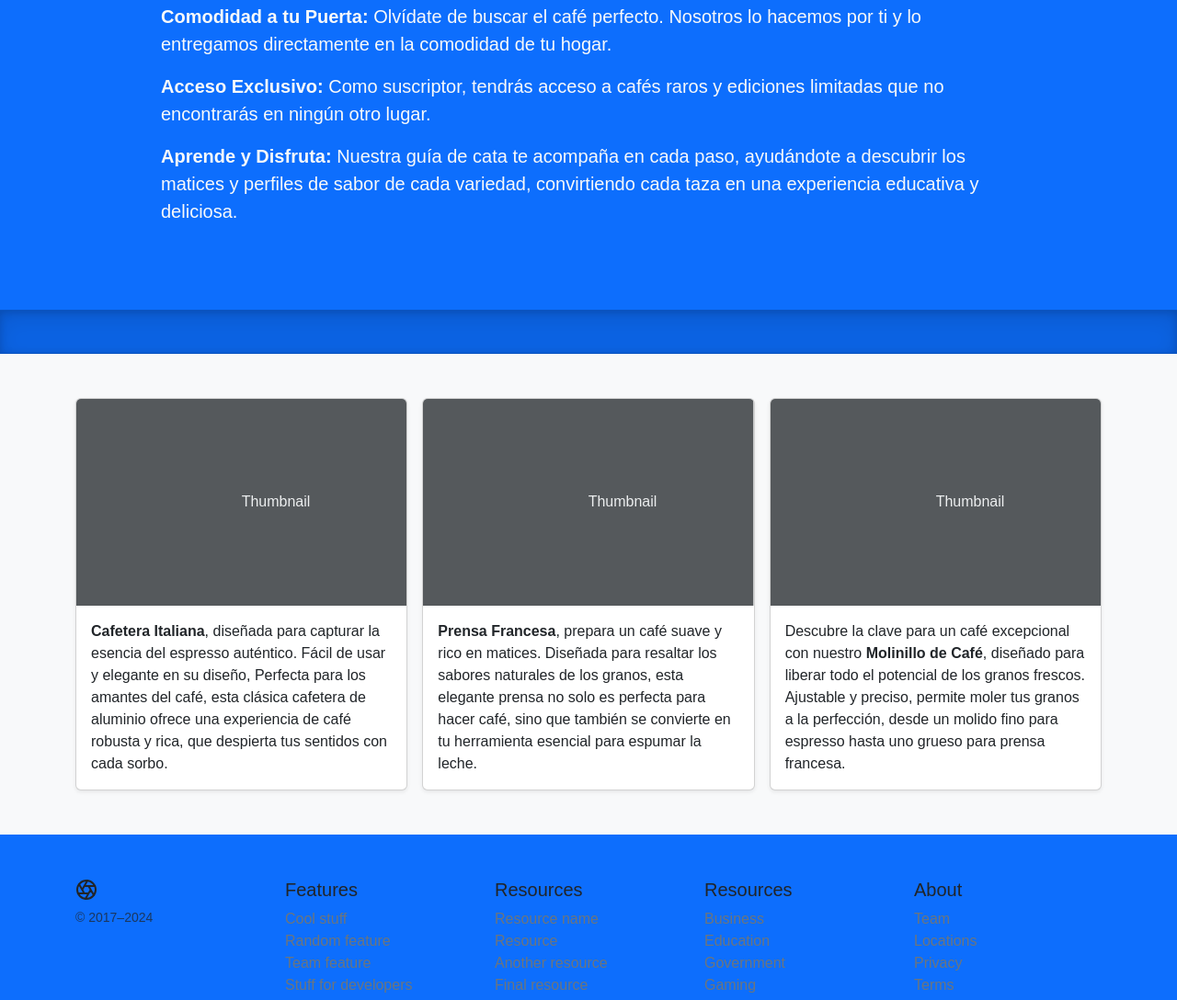
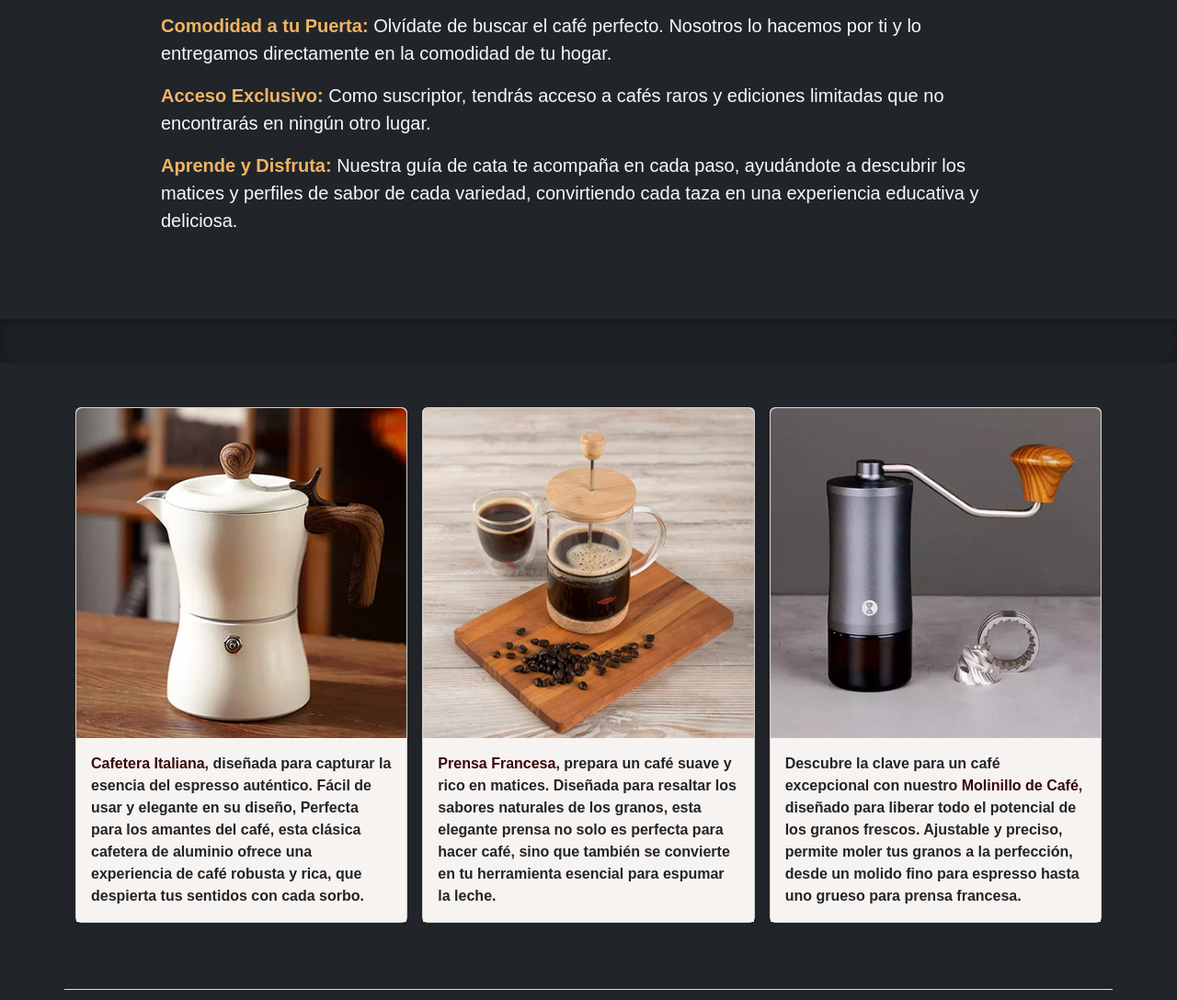
Before and after one commit to niknef/pureEspresso-VueJS, a website: page index.html in a window 1280 px wide. Shown: the part 1712-2800 px from the top of the page at 92% size. Drawn offline with nearby package versions, Linux system fonts and the light colour scheme; a web font is replaced by a local one.

Commit message:
add styles

```diff
--- a/index.html
+++ b/index.html
@@ -4,14 +4,15 @@
     <meta charset="UTF-8">
     <meta name="viewport" content="width=device-width, initial-scale=1.0">
     <link rel="stylesheet" href="https://use.typekit.net/vpo1pac.css">
-    <title>PureEspresso</title>
+    <title>PuroEspresso</title>
     <link rel="stylesheet" href="src/custom.css">
     <link rel="stylesheet" href="https://cdn.jsdelivr.net/npm/bootstrap-icons@1.11.3/font/bootstrap-icons.min.css">
+    <link rel="shortcut icon" href="./img/favicon.ico">
 
 </head>
-<body class="bg-primary">
+<body class="bg-dark">
 
-    <nav class="navbar navbar-expand-lg bg-body-tertiary rounded m-3">
+    <nav class="navbar navbar-expand-lg bg-light-coffee rounded m-3">
         <div class="container-fluid">
         <button class="navbar-toggler" type="button" data-bs-toggle="collapse" data-bs-target="#navbarsExample11" aria-controls="navbarsExample11" aria-expanded="false" aria-label="Toggle navigation">
             <span class="navbar-toggler-icon"></span>
@@ -19,7 +20,9 @@
 
           <div class="collapse navbar-collapse d-lg-flex" id="navbarsExample11">
 
-            <a class="navbar-brand col-lg-3 me-0 logo" href="#">
+            <a class="navbar-brand col-lg-3 me-0" href="#">
+
+                <img src="./img/logo-puroespresso.png" alt="PureEspresso" width="200">
                 <h1 class="visually-hidden">PureEspresso</h1>
             </a>
 
@@ -28,40 +31,41 @@
                 <a class="nav-link active fw-bold" aria-current="page" href="#">Home</a>
               </li>
               <li class="nav-item">
-                <a class="nav-link fw-bold" href="#">Nosotros</a>
+                <a class="nav-link fw-bold" href="#opciones">Opciones</a>
               </li>
               <li class="nav-item">
-                <a class="nav-link fw-bold" >Opciones</a>
+                <a class="nav-link fw-bold" href="#nosotros" >Nosotros</a>
               </li>
             </ul>
             <div class="d-lg-flex col-lg-3 justify-content-lg-end">
-              <button class="btn btn-primary fw-medium">Suscríbete</button>
+              <button class="btn btn-dark fw-medium ">Suscríbete</button>
             </div>
           </div>
         </div>
     </nav>
 
 <main>
-    <div class="position-relative overflow-hidden p-3 p-md-5 m-md-3 text-center rounded bg-body-tertiary">
+    <div class="position-relative overflow-hidden p-3 p-md-5 m-md-3 text-center rounded bg-body-tertiary" id="fondo-cafe">
         <div class="col-md-6 p-lg-5 mx-auto my-5 w-75">
           <h2 class="display-4 fw-bold">Para los Amantes del Café que Buscan lo Mejor en Cada Taza.</h2>
           <h3 class="fw-normal text-muted mb-3">Descubre el Placer de Degustar Cafés Únicos y Encuentra tu Favorito.</h3>
-          <div class="d-flex gap-3 justify-content-center lead fw-normal">
-            <button class="btn btn-primary fw-medium">Suscríbete Ahora!</button>
+          <div class="d-flex gap-3 justify-content-center lead">
+            <button class="btn btn-dark fw-medium ">Suscríbete Ahora!</button>
           </div>
         </div>
 
     </div>
 
-    <div class="d-md-flex flex-md-equal w-100 my-md-3 ps-md-3">
+    <div class="d-md-flex flex-md-equal w-100 my-md-3 ps-md-3" id="opciones">
+
         <div class="text-bg-dark me-md-3 pt-3 px-3 pt-md-5 px-md-5 text-center rounded overflow-hidden">
           <div class="my-3 py-3">
-            <h2 class="display-5">Starter Pack</h2>
-            <p class="lead">Selección de Cafés (3 variantes), Guía de cata básica, Turoriales para hacer un buen café.</p>
+            <h2 class="display-5 text-light-coffee">Starter Pack</h2>
+            <p class="lead text-light-coffee">Selección de Cafés (3 variantes), Guía de cata básica, Turoriales para hacer un buen café.</p>
           </div>
           <div class="bg-body-tertiary shadow-sm mx-auto" style="width: 80%; height: 300px; border-radius: 21px 21px 0 0;"></div>
         </div>
-        <div class="bg-body-tertiary me-md-3 pt-3 px-3 pt-md-5 px-md-5 text-center rounded overflow-hidden">
+        <div class="bg-light-coffee me-md-3 pt-3 px-3 pt-md-5 px-md-5 text-center rounded overflow-hidden">
           <div class="my-3 p-3">
             <h2 class="display-5">Premium Pack</h2>
             <p class="lead">Selección de Cafés (5 variantes), Guía de cata avanzada, Regalo adicional, Descuentos exclusivos.</p>
@@ -71,40 +75,40 @@
     </div>
 
     <div class="b-example-divider"></div>
-    <div class="my-1">
+    <div class="my-1" id="nosotros">
         <div class="p-4 text-center bg-body-dark text-light">
           <div class="container py-5">
-            <h2 class="text-light fw-bold">¿Porqué suscríbirse?</h2>
+            <h2 class="fw-bold text-brown-light">¿Porqué suscríbirse?</h2>
             <p class="col-lg-10 mx-auto lead mt-5 text-start ">
-                <span class="fw-bold">Descubre el Café de tus Sueños:</span> Con nuestra suscripción, cada mes recibirás una selección curada de cafés de especialidad de las mejores regiones del mundo. Perfecto para explorar nuevos sabores y encontrar tu mezcla ideal.
+                <span class="fw-bold text-brown-light">Descubre el Café de tus Sueños:</span> Con nuestra suscripción, cada mes recibirás una selección curada de cafés de especialidad de las mejores regiones del mundo. Perfecto para explorar nuevos sabores y encontrar tu mezcla ideal.
             </p>
             <p class="col-lg-10 mx-auto lead mt-2 text-start">
-                <span class="fw-bold">Calidad y Variedad:</span> Disfruta de granos frescos y cuidadosamente seleccionados, que ofrecen una experiencia de cata única en cada entrega. Desde orígenes únicos hasta blends exclusivos, siempre hay algo nuevo para saborear.
+                <span class="fw-bold text-brown-light">Calidad y Variedad:</span> Disfruta de granos frescos y cuidadosamente seleccionados, que ofrecen una experiencia de cata única en cada entrega. Desde orígenes únicos hasta blends exclusivos, siempre hay algo nuevo para saborear.
             </p>
             <p class="col-lg-10 mx-auto lead mt-2 text-start">
-                <span class="fw-bold">Comodidad a tu Puerta:</span> Olvídate de buscar el café perfecto. Nosotros lo hacemos por ti y lo entregamos directamente en la comodidad de tu hogar.
+                <span class="fw-bold text-brown-light">Comodidad a tu Puerta:</span> Olvídate de buscar el café perfecto. Nosotros lo hacemos por ti y lo entregamos directamente en la comodidad de tu hogar.
             </p>
             <p class="col-lg-10 mx-auto lead mt-2 text-start">
-                <span class="fw-bold">Acceso Exclusivo:</span> Como suscriptor, tendrás acceso a cafés raros y ediciones limitadas que no encontrarás en ningún otro lugar.
+                <span class="fw-bold text-brown-light">Acceso Exclusivo:</span> Como suscriptor, tendrás acceso a cafés raros y ediciones limitadas que no encontrarás en ningún otro lugar.
             </p>
             <p class="col-lg-10 mx-auto lead mt-2 text-start">
-                <span class="fw-bold">Aprende y Disfruta:</span> Nuestra guía de cata te acompaña en cada paso, ayudándote a descubrir los matices y perfiles de sabor de cada variedad, convirtiendo cada taza en una experiencia educativa y deliciosa.
+                <span class="fw-bold text-brown-light">Aprende y Disfruta:</span> Nuestra guía de cata te acompaña en cada paso, ayudándote a descubrir los matices y perfiles de sabor de cada variedad, convirtiendo cada taza en una experiencia educativa y deliciosa.
             </p>
           </div>
         </div>
     </div>
     <div class="b-example-divider"></div>
 
-    <div class="album py-5 bg-body-tertiary">
+    <div class="album py-5 bg-dark">
         <div class="container">
 
           <div class="row row-cols-1 row-cols-sm-2 row-cols-md-3 g-3">
 
             <div class="col">
               <div class="card shadow-sm">
-                <svg class="bd-placeholder-img card-img-top" width="100%" height="225" xmlns="http://www.w3.org/2000/svg" role="img" aria-label="Placeholder: Thumbnail" preserveAspectRatio="xMidYMid slice" focusable="false"><title>Placeholder</title><rect width="100%" height="100%" fill="#55595c"/><text x="50%" y="50%" fill="#eceeef" dy=".3em">Thumbnail</text></svg>
-                <div class="card-body">
-                  <p class="card-text"><span class="fw-bold">Cafetera Italiana</span>, diseñada para capturar la esencia del espresso auténtico. Fácil de usar y elegante en su diseño, Perfecta para los amantes del café, esta clásica cafetera de aluminio ofrece una experiencia de café robusta y rica, que despierta tus sentidos con cada sorbo.</p>
+                <img src="./img/cafetera-italiana.jpg" alt="Cafetera Italiana" class="rounded-top">
+                <div class="card-body bg-light-coffee">
+                  <p class="card-text fw-bold text-dark"><span class="text-brown">Cafetera Italiana</span>, diseñada para capturar la esencia del espresso auténtico. Fácil de usar y elegante en su diseño, Perfecta para los amantes del café, esta clásica cafetera de aluminio ofrece una experiencia de café robusta y rica, que despierta tus sentidos con cada sorbo.</p>
 
                 </div>
               </div>
@@ -112,9 +116,10 @@
 
             <div class="col">
               <div class="card shadow-sm">
-                <svg class="bd-placeholder-img card-img-top" width="100%" height="225" xmlns="http://www.w3.org/2000/svg" role="img" aria-label="Placeholder: Thumbnail" preserveAspectRatio="xMidYMid slice" focusable="false"><title>Placeholder</title><rect width="100%" height="100%" fill="#55595c"/><text x="50%" y="50%" fill="#eceeef" dy=".3em">Thumbnail</text></svg>
-                <div class="card-body">
-                  <p class="card-text"><span class="fw-bold">Prensa Francesa</span>, prepara un café suave y rico en matices. Diseñada para resaltar los sabores naturales de los granos, esta elegante prensa no solo es perfecta para hacer café, sino que también se convierte en tu herramienta esencial para espumar la leche.</p>
+                <img src="./img/prensa-fransesa.jpg" alt="Prensa Francesa de vidrio" class="rounded-top">
+
+                <div class="card-body bg-light-coffee">
+                  <p class="card-text fw-bold text-dark"><span class="text-brown">Prensa Francesa</span>, prepara un café suave y rico en matices. Diseñada para resaltar los sabores naturales de los granos, esta elegante prensa no solo es perfecta para hacer café, sino que también se convierte en tu herramienta esencial para espumar la leche.</p>
 
                 </div>
               </div>
@@ -122,9 +127,9 @@
 
             <div class="col">
               <div class="card shadow-sm">
-                <svg class="bd-placeholder-img card-img-top" width="100%" height="225" xmlns="http://www.w3.org/2000/svg" role="img" aria-label="Placeholder: Thumbnail" preserveAspectRatio="xMidYMid slice" focusable="false"><title>Placeholder</title><rect width="100%" height="100%" fill="#55595c"/><text x="50%" y="50%" fill="#eceeef" dy=".3em">Thumbnail</text></svg>
-                <div class="card-body">
-                  <p class="card-text">Descubre la clave para un café excepcional con nuestro <span class="fw-bold">Molinillo de Café</span>, diseñado para liberar todo el potencial de los granos frescos. Ajustable y preciso, permite moler tus granos a la perfección, desde un molido fino para espresso hasta uno grueso para prensa francesa.</p>
+                <img src="./img/molinillo-profesional.jpg" alt="molinillo profesional para granos de café" class="rounded-top">
+                <div class="card-body bg-light-coffee">
+                  <p class="card-text fw-bold text-dark">Descubre la clave para un café excepcional con nuestro <span class="text-brown">Molinillo de Café</span>, diseñado para liberar todo el potencial de los granos frescos. Ajustable y preciso, permite moler tus granos a la perfección, desde un molido fino para espresso hasta uno grueso para prensa francesa.</p>
 
                 </div>
               </div>
@@ -136,51 +141,18 @@
       </div>
 
 </main>
-<footer class="container py-5">
-    <div class="row">
-      <div class="col-12 col-md">
-        <svg xmlns="http://www.w3.org/2000/svg" width="24" height="24" fill="none" stroke="currentColor" stroke-linecap="round" stroke-linejoin="round" stroke-width="2" class="d-block mb-2" role="img" viewBox="0 0 24 24"><title>Product</title><circle cx="12" cy="12" r="10"/><path d="M14.31 8l5.74 9.94M9.69 8h11.48M7.38 12l5.74-9.94M9.69 16L3.95 6.06M14.31 16H2.83m13.79-4l-5.74 9.94"/></svg>
-        <small class="d-block mb-3 text-body-secondary">&copy; 2017–2024</small>
-      </div>
-      <div class="col-6 col-md">
-        <h5>Features</h5>
-        <ul class="list-unstyled text-small">
-          <li><a class="link-secondary text-decoration-none" href="#">Cool stuff</a></li>
-          <li><a class="link-secondary text-decoration-none" href="#">Random feature</a></li>
-          <li><a class="link-secondary text-decoration-none" href="#">Team feature</a></li>
-          <li><a class="link-secondary text-decoration-none" href="#">Stuff for developers</a></li>
-          <li><a class="link-secondary text-decoration-none" href="#">Another one</a></li>
-          <li><a class="link-secondary text-decoration-none" href="#">Last time</a></li>
-        </ul>
-      </div>
-      <div class="col-6 col-md">
-        <h5>Resources</h5>
-        <ul class="list-unstyled text-small">
-          <li><a class="link-secondary text-decoration-none" href="#">Resource name</a></li>
-          <li><a class="link-secondary text-decoration-none" href="#">Resource</a></li>
-          <li><a class="link-secondary text-decoration-none" href="#">Another resource</a></li>
-          <li><a class="link-secondary text-decoration-none" href="#">Final resource</a></li>
-        </ul>
-      </div>
-      <div class="col-6 col-md">
-        <h5>Resources</h5>
-        <ul class="list-unstyled text-small">
-          <li><a class="link-secondary text-decoration-none" href="#">Business</a></li>
-          <li><a class="link-secondary text-decoration-none" href="#">Education</a></li>
-          <li><a class="link-secondary text-decoration-none" href="#">Government</a></li>
-          <li><a class="link-secondary text-decoration-none" href="#">Gaming</a></li>
-        </ul>
-      </div>
-      <div class="col-6 col-md">
-        <h5>About</h5>
-        <ul class="list-unstyled text-small">
-          <li><a class="link-secondary text-decoration-none" href="#">Team</a></li>
-          <li><a class="link-secondary text-decoration-none" href="#">Locations</a></li>
-          <li><a class="link-secondary text-decoration-none" href="#">Privacy</a></li>
-          <li><a class="link-secondary text-decoration-none" href="#">Terms</a></li>
-        </ul>
-      </div>
-    </div>
+
+<footer class="container row justify-content-between align-items-center py-3 my-4 mx-auto border-top">
+    <p class="col-md-4 mb-0 text-light">&copy; 2024 Davinci - Nicolás Firpo</p>
+
+
+
+    <ul class="nav col-md-4 justify-content-end">
+      <li class="nav-item"><a href="#" class="nav-link px-2 text-light">Home</a></li>
+      <li class="nav-item"><a href="#opciones" class="nav-link px-2 text-light">Opciones</a></li>
+      <li class="nav-item"><a href="#nosotros" class="nav-link px-2 text-light">Nosotros</a></li>
+    </ul>
   </footer>
+
 </body>
 </html>
--- a/src/custom.scss
+++ b/src/custom.scss
@@ -10,9 +10,9 @@
 @import "../node_modules/bootstrap/scss/mixins";
 @import "../node_modules/bootstrap/scss/root";
 
-.logo{
-    margin: 0;
-};
+#fondo-cafe {
+    background-image: url("../img/fondo-cafe.jpg");
+}
 
 $font-family-sans-serif: "ivyepic-variable", sans-serif;
 $font-family-monospace: "ivyepic-variable", monospace;
@@ -64,5 +64,27 @@ $font-weight-base: 000;
     }
   }
 
+  .text-brown{
+    color: #360808;
+  }
+
+  .text-brown-light{
+    color: #F2B366;
+  }
+
+  .text-light-coffee{
+    color: #f7f3f0;
+
+}
+
+  .bg-light-coffee{
+    background-color: #f7f3f0;
+
+  }
+
+  .bg-coffee{
+    background-color: #360808;
+
+  }
 
 @import "../node_modules/bootstrap/scss/bootstrap";
```
Also changed, not shown: img/cafetera-italiana.jpg (added), img/favicon.ico (added), img/fondo-cafe.jpg (added), img/logo-puroespresso.png (added), img/molinillo-profesional.jpg (added), img/prensa-fransesa.jpg (added), src/custom.css, 1 other file.
